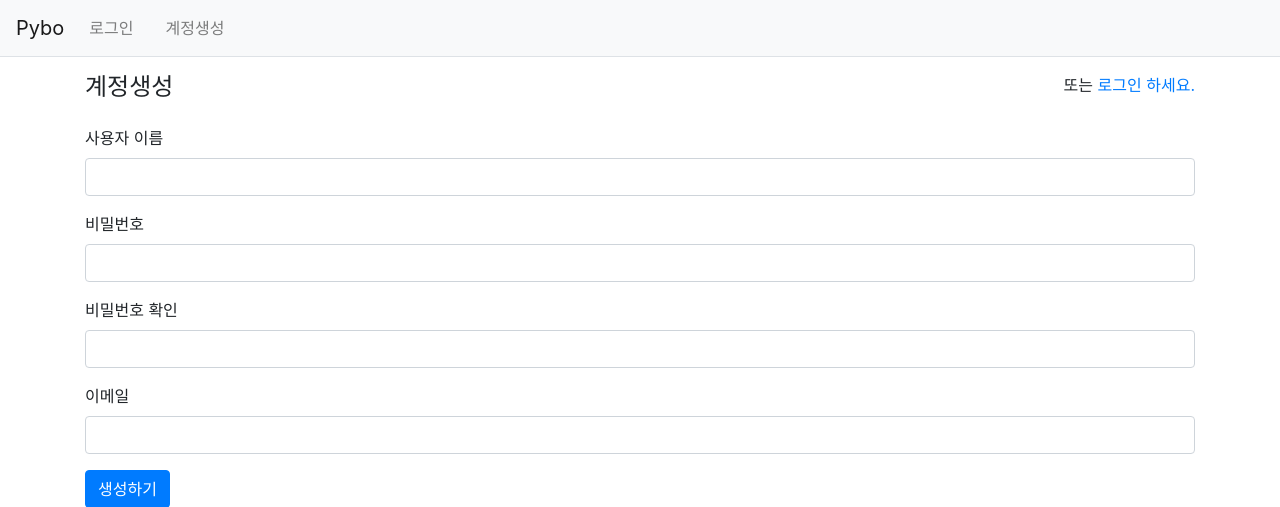
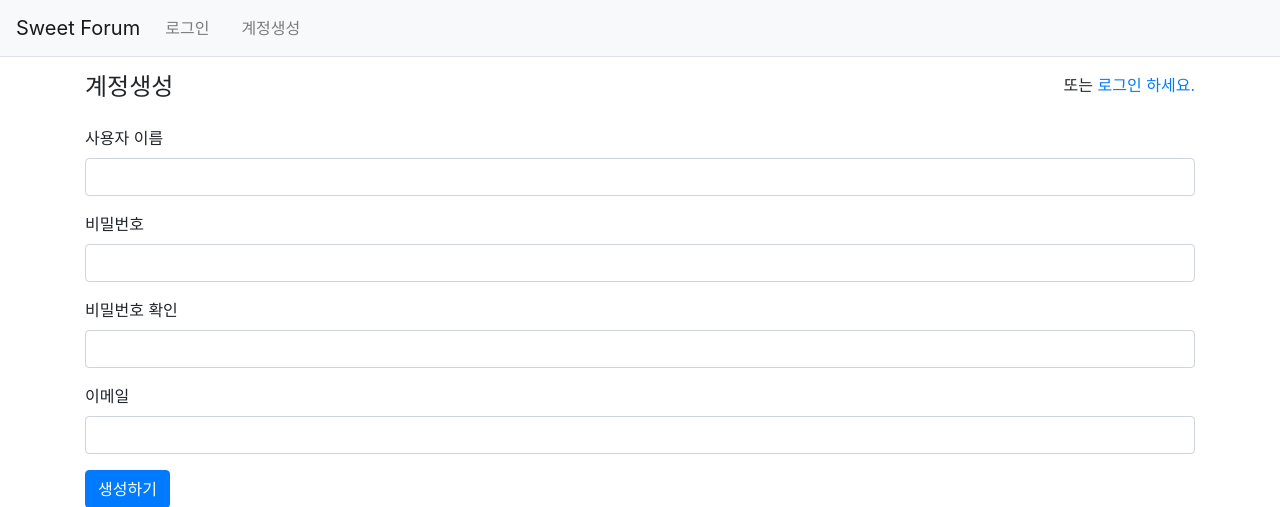
Before and after one commit to Hoon9901/django-study, a Django app: page /common/signup/ in a window 1280 px wide. Shown: the top 507 px of the page. Run offline with Django 3.2, Linux system fonts and the light colour scheme; some libraries are stand-ins or nearby versions.

Commit message:
title change

```diff
--- a/templates/navbar.html
+++ b/templates/navbar.html
@@ -1,6 +1,6 @@
 <!-- 네비게이션바 -->
 <nav class="navbar navbar-expand-lg navbar-light bg-light border-bottom">
-    <a class="navbar-brand" href="{% url 'pybo:index' %}">Pybo</a>
+    <a class="navbar-brand" href="{% url 'pybo:index' %}">Sweet Forum</a>
     <button class="navbar-toggler ml-auto" type="button" data-toggle="collapse" data-target="#navbarNav"
         aria-controls="navbarNav" aria-expanded="false" aria-label="Toggle navigation">
         <!-- 햄버거 메뉴-->
```
